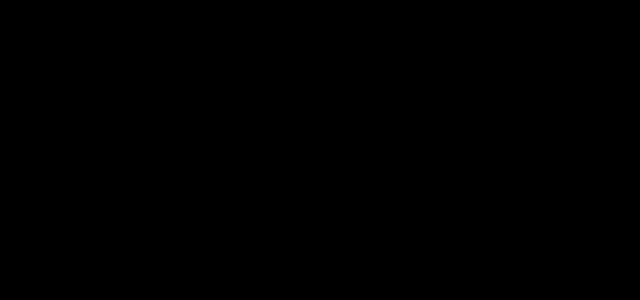
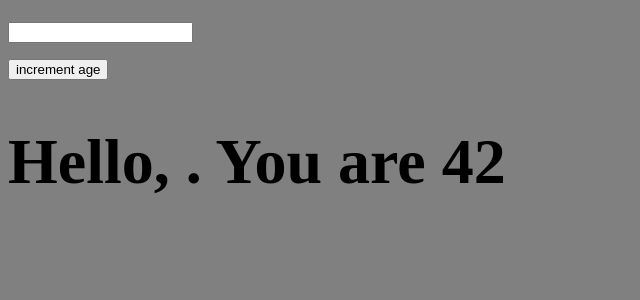
Before and after one commit to brandonfesta/e-commerce-in-React, a React (Vite) app: page / in a window 1280 px wide. Shown: the top 300 px of the page, without its empty margins (0-640 px from the left). Built offline with nearby package versions, Linux system fonts and the light colour scheme.

Commit message:
fatto piccolo form

```diff
--- a/src/components/UseReducer.jsx
+++ b/src/components/UseReducer.jsx
@@ -1,5 +1,30 @@
+import { useReducer, useState } from "react";
+
+function reducer(state, action){
+    switch(action.type){
+        case "input-change": {
+            return {
+                ...state,
+                input: action.eventValue
+            }
+        }
+        case "increment": {
+            return {
+                ...state,
+                age: state.age + 1
+            }
+        }
+    }
+}
+
 export default function UseReducer(){
+    const [state, dispatch] = useReducer(reducer, {input: "", age: 42})
+
     return (
-        <div></div>
+        <div>
+            <input type="text" onChange={(event) => dispatch({type: "input-change", eventValue: event.target.value})}/><br />
+            <button onClick={() => dispatch({type: "increment"})}>increment age</button>
+            <h1>Hello, {state.input}. You are {state.age}</h1>
+        </div>
     )
 }
--- a/src/index.css
+++ b/src/index.css
@@ -1,26 +1,4 @@
 body{
-    background-color: black;
-    color: white;
+    background-color: grey;
+    font-size: xx-large;
 }
-.cell{
-    width: 100px;
-    height: 100px;
-    background-color: red;
-    border: 1px solid white;
-}
-.cell:hover{
-    cursor: pointer;
-    filter: opacity(70%);
-}
-.blue{
-    background-color: aqua;
-}
-.brown{
-    background-color: burlywood;
-}
-.yellow{
-    background-color: yellow;
-}
-.green{
-    background-color: green;
-}
```
